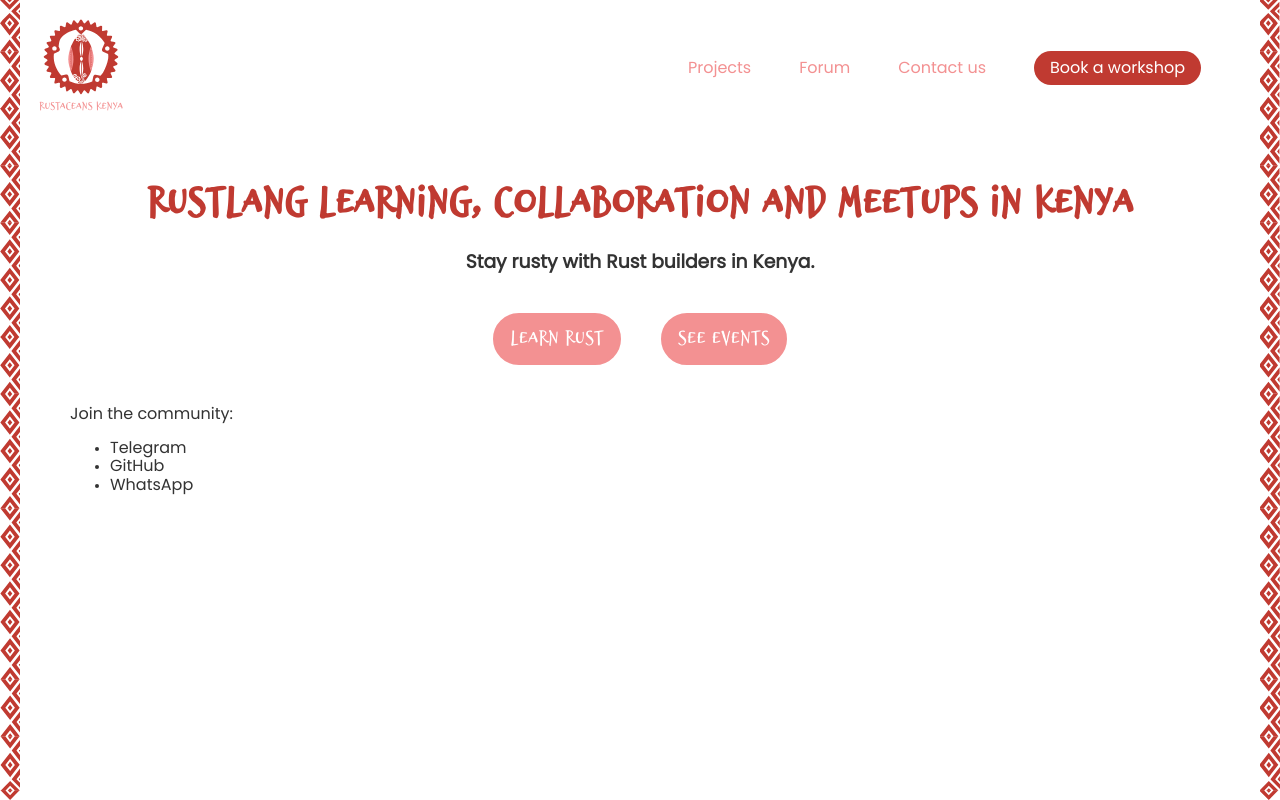
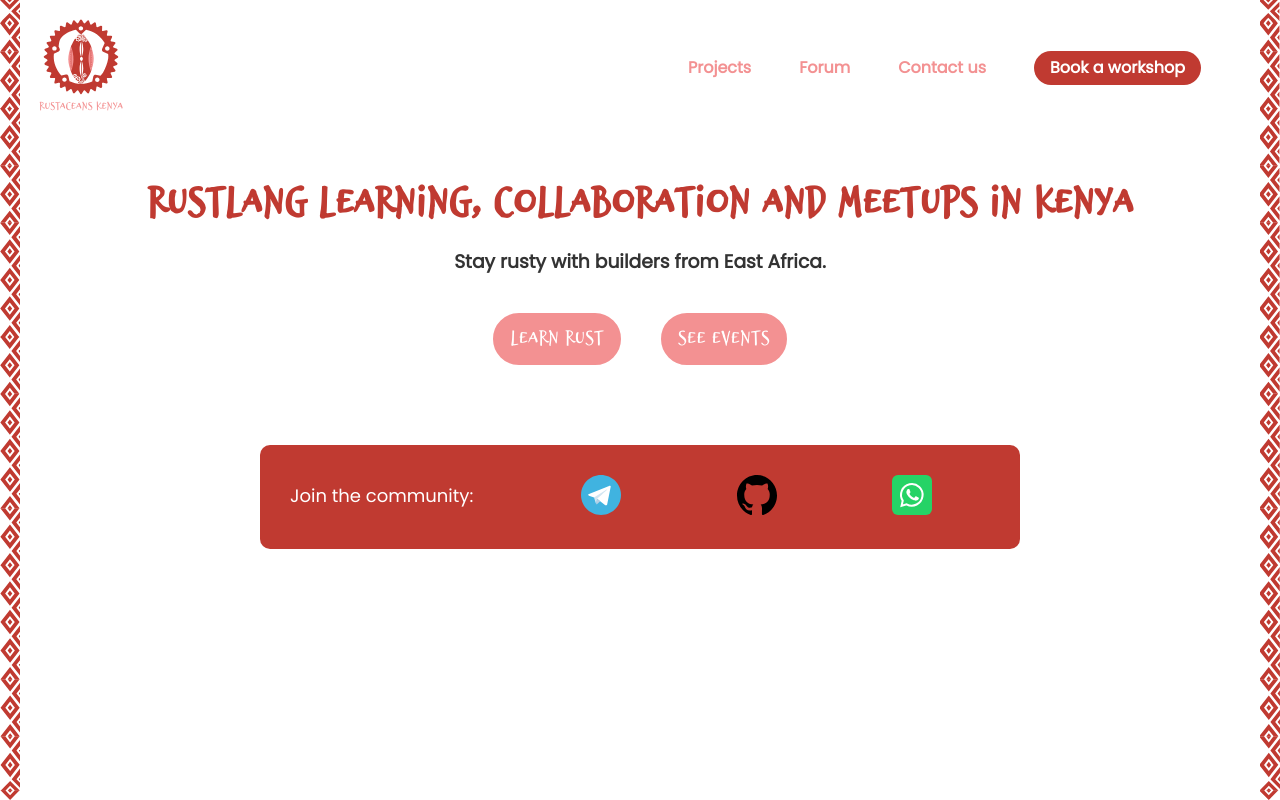
Before and after one commit to nyambura00/rustaceans_kenya_webapp_ui_mockup, a plain HTML site: page index.html in a window 1280 px wide. Drawn offline with Linux system fonts and the light colour scheme.

Commit message:
construct 'community-channels' component

```diff
--- a/index.html
+++ b/index.html
@@ -19,7 +19,7 @@
                 <img src="/images/RustaceansKenya-Logo.svg" alt="Rustaceans Kenya logo" width="100px" height="auto">
             </div>
             <div id="nav-items" class="row-xs-1-2 col-md-1-2">
-                <nav class="frow row-evenly font-size-100">
+                <nav class="frow row-evenly font-size-100" style="font-weight: bolder;">
                     <a class="color-secondary" href="#projects">Projects</a>
                     <a class="color-secondary" href="#forum">Forum</a>
                     <a class="color-secondary" href="#contact">Contact us</a>
@@ -33,7 +33,7 @@
                 <h1 class="color-primary font-brizel-regular font-size-300 text-center">Rustlang Learning, Collaboration and Meetups in Kenya</h1>
             </div>
             <div class="frow font-poppins-regular col-xs-1 col-md-3-4 mb-40">
-                <h3 class="text-center">Stay rusty with Rust builders in Kenya.</h3>
+                <h3 class="text-center">Stay rusty with builders from East Africa.</h3>
             </div>
             <div class="frow row-center font-size-150">
                 <a class="button-link color-tertiary mr-20" href="#">Learn Rust</a>
@@ -41,16 +41,28 @@
             </div>
         </div>
         <!-- Community channels -->
-        <div class="frow-container mt-40 mt-sm">
-            <div>
-                <p>Join the community:</p>
-            </div>
-            <div>
-                <ul>
-                    <li>Telegram</li>
-                    <li>GitHub</li>
-                    <li>WhatsApp</li>
-                </ul>
+        <div class="frow-container mt-80 mt-sm">
+            <div class="frow justify-center">
+                <div class="row-2-4 col-md-1-4 col-lg-2-3">
+                    <div class="frow row-start justify-between items-center" style="background-color: #C03A31; padding: 30px; border-radius: 10px;">
+                        <div class="col-md-1-3">
+                            <p class="font-poppins-regular" style="color: white; font-size: 18px; margin: 0;">Join the community:</p>
+                        </div>
+                        <div class="col-md-2-3">
+                            <div class="frow justify-around">
+                                <a href="#" style="text-decoration: none;">
+                                    <img src="images/telegram.svg" alt="Telegram" style="width: 40px; height: 40px;">
+                                </a>
+                                <a href="#" style="text-decoration: none;">
+                                    <img src="images/github.svg" alt="GitHub" style="width: 40px; height: 40px;">
+                                </a>
+                                <a href="#" style="text-decoration: none;">
+                                    <img src="images/whatsapp.svg" alt="WhatsApp" style="width: 40px; height: 40px;">
+                                </a>
+                            </div>
+                        </div>
+                    </div>
+                </div>
             </div>
         </div>
     </div>
--- a/styles/main.css
+++ b/styles/main.css
@@ -79,16 +79,12 @@ body {
     font-family: "poppinsregular", "sans-serif";
 }
 
-.font-size-400 {
-    font-size: 400%;
+.font-size-100 {
+    font-size: 100%;
 }
 
 .font-size-150 {
     font-size: 150%;
-}
-
-.font-size-100 {
-    font-size: 100%;
 }
 
 .font-size-200 {
@@ -97,6 +93,10 @@ body {
 
 .font-size-300 {
     font-size: 300%;
+}
+
+.font-size-400 {
+    font-size: 400%;
 }
 
 .width-100 {
```
Also changed, not shown: images/github.svg (added), images/telegram.svg (added), images/whatsapp.svg (added).
